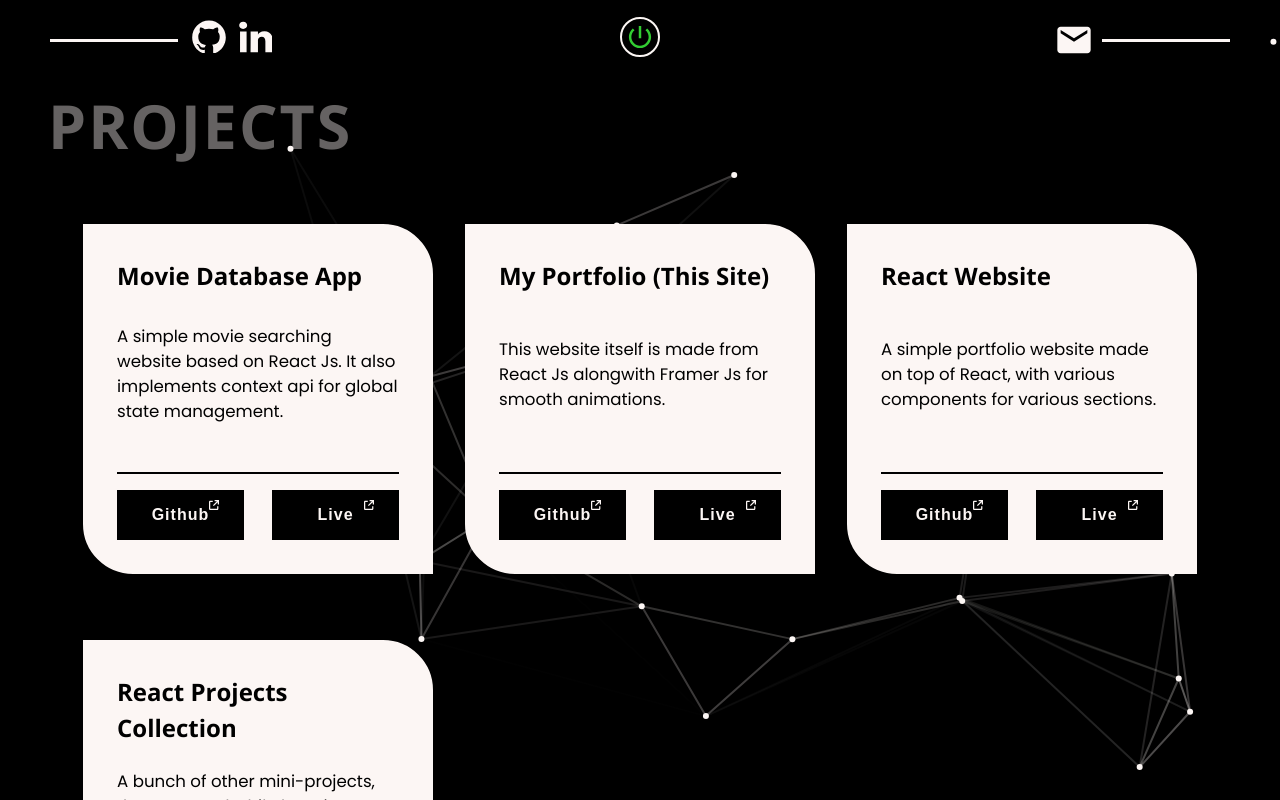
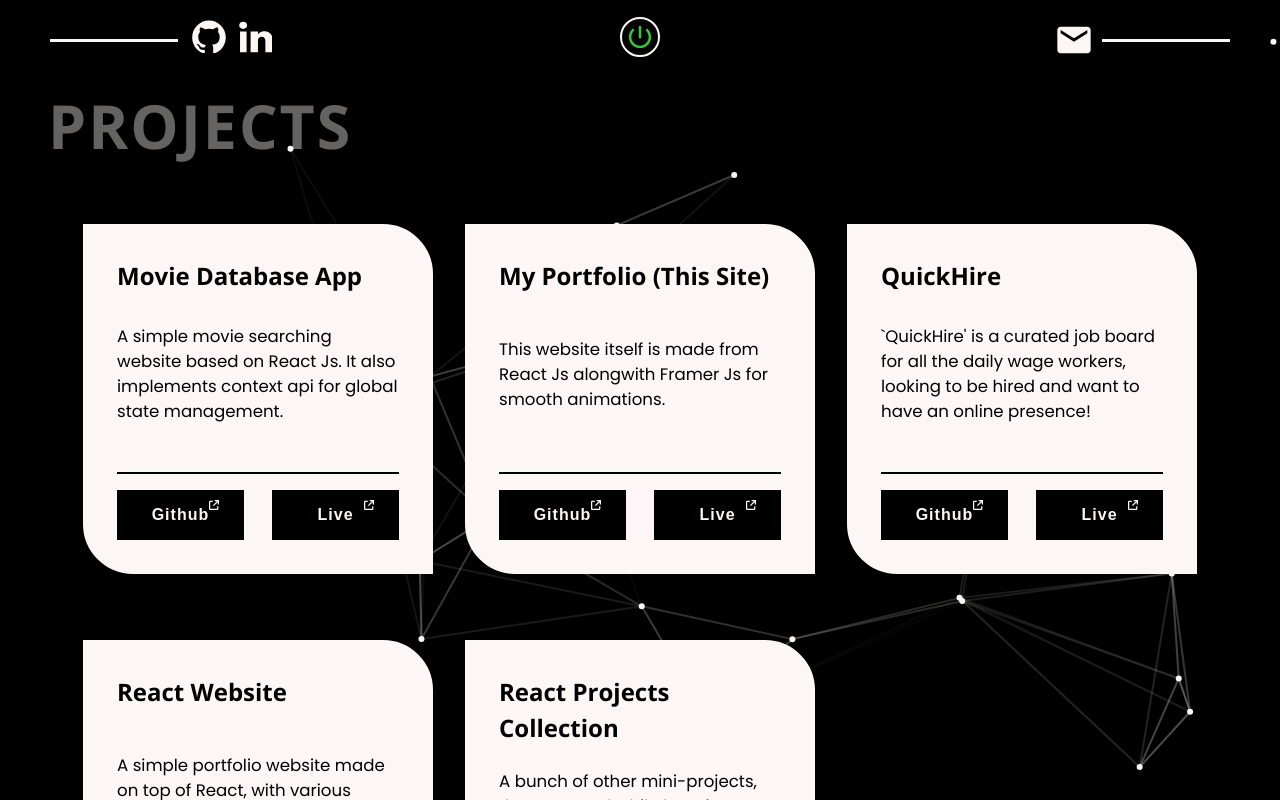
Before and after one commit to coder-pixel/my-portfolio, a React (Create React App) app: page /projects in a window 1280 px wide. Shown: the top 800 px of the page. Built offline with nearby package versions, Linux system fonts and the light colour scheme.

Commit message:
added quickhire project

```diff
--- a/src/projectDetails.js
+++ b/src/projectDetails.js
@@ -12,17 +12,24 @@ export const projectDetails = [
         title: "My Portfolio (This site)",
         description: "This website itself is made from React Js alongwith Framer Js for smooth animations.",
         github_link: "https://github.com/coder-pixel/my-portfolio",
-        hosted_link: "https://my-portfolio27.netlify.app/"
+        hosted_link: "https://sa27.netlify.app/"
     },
     {
         id: 3,
+        title: "QuickHire",
+        description: "`QuickHire' is a curated job board for all the daily wage workers, looking to be hired and want to have an online presence!",
+        github_link: "https://github.com/coder-pixel/job-listing-website",
+        hosted_link: "https://quickhire.netlify.app/"
+    },
+    {
+        id: 4,
         title: "React Website",
         description: "A simple portfolio website made on top of React, with various components for various sections.",
         github_link: "https://github.com/coder-pixel/react-portfolio-practice",
         hosted_link: "https://eclectic-youtiao-3eb967.netlify.app/"
     },
     {
-        id: 4,
+        id: 5,
         title: "React Projects Collection",
         description: "A bunch of other mini-projects, that I created while learning FrontEnd Dev. - Image Gallery, Color Generator, Accordion etc.",
         github_link: "https://github.com/coder-pixel/react-projects-collections",
```
Also changed, not shown: 1 other file (tests, documents, lock files or other folders).
